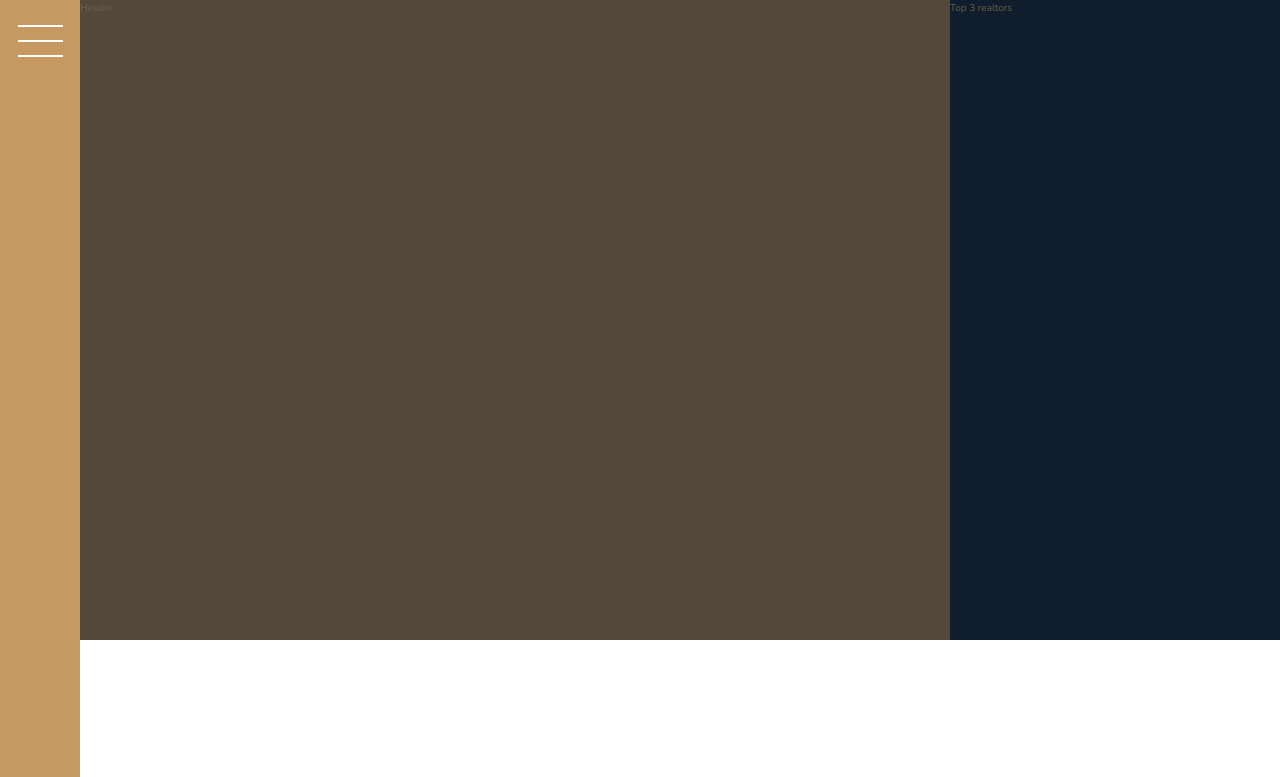
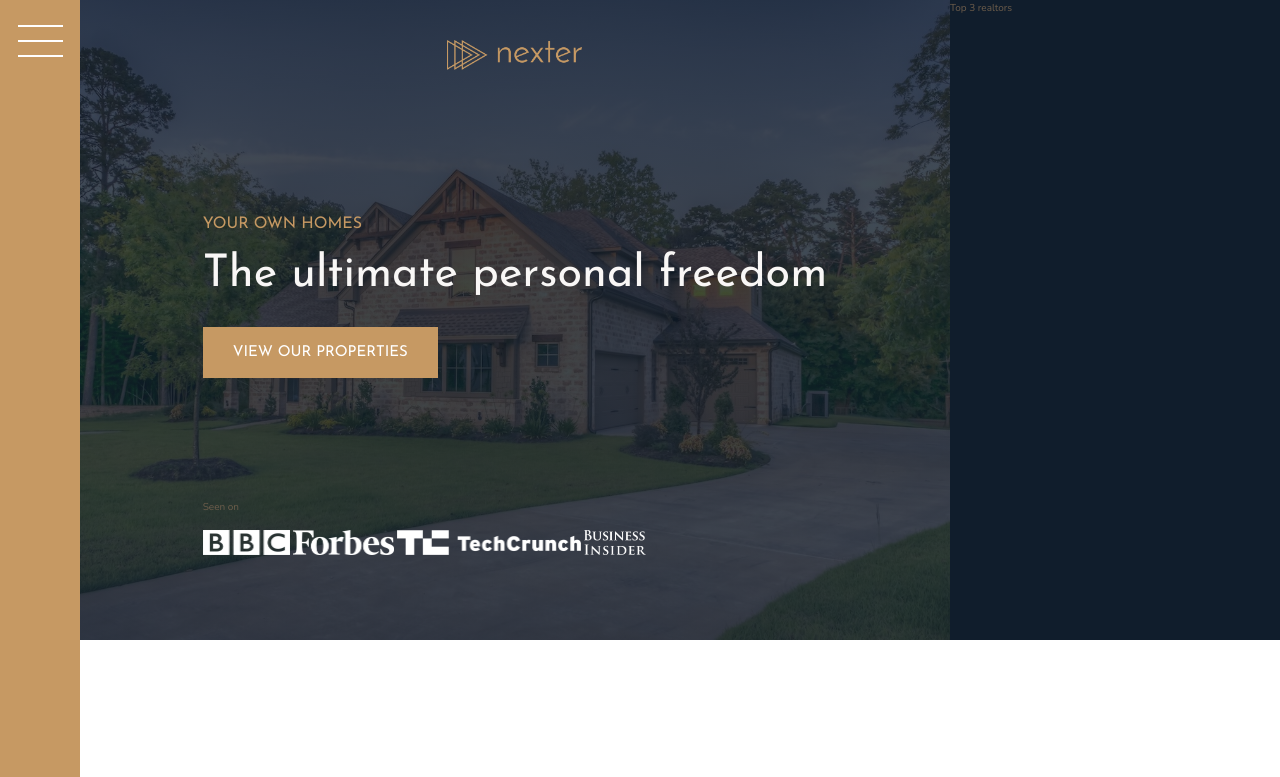
Before and after one commit to ahallam75/luxury-homes-site, a website: page index.html in a window 1280 px wide. Shown: the top 777 px of the page. Drawn offline with nearby package versions, Linux system fonts and the light colour scheme.

Commit message:
Nexter logo, button, h3, h1, seenon-logos, and background image. Styling not complete.

```diff
--- a/index.html
+++ b/index.html
@@ -17,7 +17,17 @@
     </div>
 
     <header class="header">
-      Header
+      <img src="img/logo.png" alt="Nexter logo" class="header__logo">
+      <h3 class="heading-3">Your own homes</h3>
+      <h1 class="heading-1">The ultimate personal freedom</h1>
+      <button class="btn header__btn">View our properties</button>
+      <div class="header__seenon-text">Seen on</div>
+      <div class="header__seenon-logos">
+        <img src="img/logo-bbc.png" alt="Seen on logo 1">
+        <img src="img/logo-forbes.png" alt="Seen on logo 2">
+        <img src="img/logo-techcrunch.png" alt="Seen on logo 3">
+        <img src="img/logo-bi.png" alt="Seen on logo 4">
+      </div>
     </header>
 
     <div class="realtors">
--- a/sass/_header.scss
+++ b/sass/_header.scss
@@ -1,4 +1,36 @@
 .header {
   background-color: $color-grey-dark-1;
   grid-column: full-start / col-end 6;
+  background-image: linear-gradient(rgba($color-secondary, .8), rgba($color-secondary, .8)), url(../img/hero.jpeg);
+  background-size: cover;
+  background-position: center;
+  padding: 8rem;
+  padding-top: 4rem;
+
+  display: grid;
+  grid-template-rows: 1fr min-content 6rem 1fr;
+  grid-template-columns: max-content;
+  grid-row-gap: 1.5rem;
+  justify-content: center;
+
+  &__logo {
+    height: 3rem;
+    justify-self: center;
+  }
+
+  &__btn {
+    align-self: start;
+    justify-self: start;
+  }
+
+  &__seenon-text {
+
+  }
+
+  &__seenon-logos {
+
+    img {
+      height: 2.5rem;
+    }
+  }
 }
--- a/sass/_typography.scss
+++ b/sass/_typography.scss
@@ -5,6 +5,9 @@
 
 .heading-1 {
   @extend %heading;
+  font-size: 4.5rem;
+  color: $color-grey-light-1;
+  line-height: 1;
 }
 
 .heading-2 {
```
Also changed, not shown: css/style.css.
